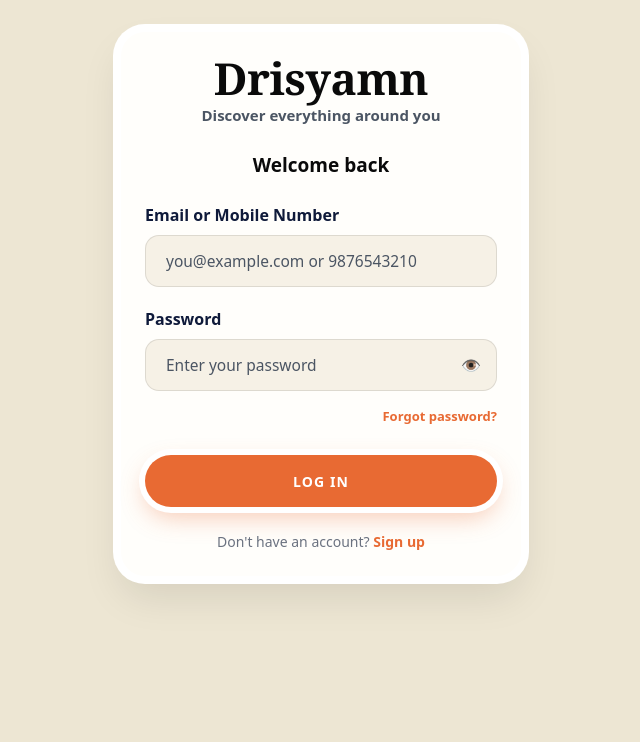
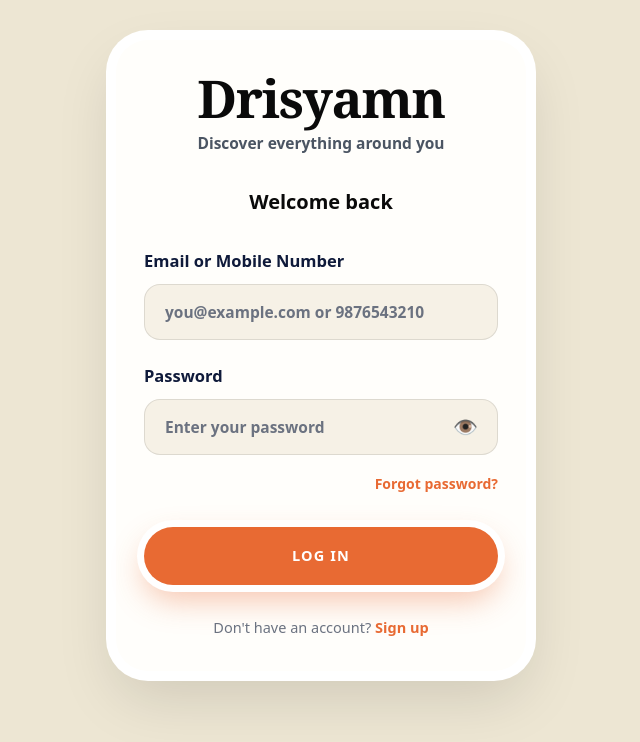
Before and after one commit to drisyamnretails-maker/drisyamn, a Next.js app: page /login in a window 1280 px wide. Shown: the top 742 px of the page, without its empty margins (319-959 px from the left). Built offline with nearby package versions, Linux system fonts and the light colour scheme; no server answers.

Commit message:
heavy design + full bg fix

```diff
--- a/app/layout.tsx
+++ b/app/layout.tsx
@@ -40,3 +40,6 @@
     </html>
   );
 }
+export const viewport = {
+  themeColor: "#EDE6D3",
+}
--- a/app/login/page.tsx
+++ b/app/login/page.tsx
@@ -28,43 +28,34 @@
     setErr({ id: "", pass: "" });
     const id = identifier.trim();
 
-    if (!id || !password) {
-      if (!id) setErr((p) => ({ ...p, id: "Enter email or mobile number" }));
-      if (!password) setErr((p) => ({ ...p, pass: "Please enter your password" }));
+    if (!id ||!password) {
+      if (!id) setErr((p) => ({...p, id: "Enter email or mobile number" }));
+      if (!password) setErr((p) => ({...p, pass: "Please enter your password" }));
       triggerShake();
       return;
     }
 
     setLoading(true);
-
     try {
       let emailToUse = id.toLowerCase();
       const cleanPhone = id.replace(/\D/g, "");
 
-      // If the user didn't enter a standard email (contains @)
       if (!emailToUse.includes("@")) {
-        const phoneEmailVariant = `user_${cleanPhone}@gmail.com`;
+        // FIX: pehle m...@drisyamn.com use kar - gmail nahi
+        const phoneEmailVariant = `m${cleanPhone}@drisyamn.com`;
+        const { data: profiles } = await supabase
+         .from("profiles")
+         .select("email")
+         .or(`phone.eq.${id},phone.eq.${cleanPhone},email.eq.${phoneEmailVariant}`)
+         .limit(1);
 
-        // Search profiles table by phone, username, or generated email
-        const { data: profiles, error: profileErr } = await supabase
-          .from("profiles")
-          .select("email")
-          .or(`phone.eq.${id},phone.eq.${cleanPhone},username.eq.${emailToUse},email.eq.${emailToUse},email.eq.${phoneEmailVariant}`)
-          .limit(1);
-
-        if (profileErr || !profiles || profiles.length === 0) {
-          // Fallback check: directly use constructed phone email if profile lookup fails
-          if (cleanPhone.length >= 10) {
-            emailToUse = phoneEmailVariant;
-          } else {
-            throw new Error("User not found - Please Sign up first");
-          }
+        if (profiles && profiles.length > 0) {
+          emailToUse = profiles[0].email;
         } else {
-          emailToUse = profiles[0].email;
+          emailToUse = phoneEmailVariant;
         }
       }
 
-      // Attempt Supabase Authentication
       const { data: authData, error: authError } = await supabase.auth.signInWithPassword({
         email: emailToUse,
         password: password,
@@ -77,113 +68,75 @@
         throw authError;
       }
 
-      // Fetch user profile after successful login
-      const { data: fullProfile } = await supabase
-        .from("profiles")
-        .select("*")
-        .eq("id", authData.user.id)
-        .maybeSingle();
-
+      const { data: fullProfile } = await supabase.from("profiles").select("*").eq("id", authData.user.id).maybeSingle();
       if (fullProfile) {
         localStorage.setItem("currentUser", JSON.stringify(fullProfile));
         localStorage.setItem("username", fullProfile.username || "");
       }
-
       router.push("/homefeed");
     } catch (e: any) {
-      if (e.message.includes("Wrong password")) {
-        setErr({ id: "", pass: "Wrong password" });
-      } else if (
-        e.message.includes("not found") ||
-        e.message.includes("Sign up") ||
-        e.message.includes("Invalid login")
-      ) {
-        setErr({ id: "User not found - Please Sign up first", pass: "" });
-      } else {
-        setErr({ id: e.message, pass: "" });
-      }
+      if (e.message.includes("Wrong password")) setErr({ id: "", pass: "Wrong password" });
+      else setErr({ id: e.message, pass: "" });
       triggerShake();
     } finally {
       setLoading(false);
     }
   };
 
-  const labelStyle = { color: LABEL_BLACK, fontSize: "16px", fontWeight: 700 } as const;
+  const labelStyle = { color: LABEL_BLACK, fontSize: "16.5px", fontWeight: 800 } as const;
 
   return (
     <div
-      className="min-h-[100vh] w-full flex items-start justify-center p-4 pt-8 overflow-y-auto"
+      className="min-h-[100dvh] w-full flex items-start justify-center p-4 pt-10"
       style={{ background: PAGE_BG }}
     >
       <div
-        className={`w-full max-w-[400px] bg-[#FFFEFB] rounded-[24px] px-6 py-6 mb-8 shadow-[0_0_0_8px_#fff,0_20px_40px_rgba(0,0,0,0.1)] ${
-          shake ? "animate-[shake_0.4s_ease]" : ""
+        className={`w-full max-w-[410px] bg-[#FFFEFB] rounded-[32px] px-7 py-8 mb-8 shadow-[0_0_0_10px_#fff,0_25px_60px_rgba(0,0,0,0.13)] ${
+          shake? "animate-[shake_0.4s_ease]" : ""
         }`}
       >
         <div className="text-center">
-          <h1
-            className="font-serif leading-none"
-            style={{ color: PURE_BLACK, fontSize: "44px", fontWeight: 800, letterSpacing: "-0.5px" }}
-          >
+          <h1 className="font-serif leading-none tracking-tight" style={{ color: PURE_BLACK, fontSize: "52px", fontWeight: 900 }}>
             Drisyamn
           </h1>
-          <p className="mt-1" style={{ color: "#4B5563", fontSize: "15px", fontWeight: 600 }}>
+          <p className="mt-2" style={{ color: "#4B5563", fontSize: "15.5px", fontWeight: 600 }}>
             Discover everything around you
           </p>
-          <h2 className="mt-6" style={{ color: PURE_BLACK, fontSize: "19px", fontWeight: 700 }}>
+          <h2 className="mt-8" style={{ color: PURE_BLACK, fontSize: "20px", fontWeight: 800 }}>
             Welcome back
           </h2>
         </div>
 
-        <div className="mt-6">
+        <div className="mt-8">
           <label style={labelStyle}>Email or Mobile Number</label>
           <input
             value={identifier}
             onChange={(e) => setIdentifier(e.target.value)}
             placeholder="you@example.com or 9876543210"
-            className="mt-2 w-full h-[52px] px-5 rounded-[14px] bg-[#F6F1E6] border border-black/10 text-[15.5px] font-medium outline-none focus:bg-white focus:border-[#E86A33]/40 focus:shadow-[0_0_0_4px_rgba(232,106,51,0.15)] placeholder:text-[#4B5563] placeholder:text-[15.5px] placeholder:font-medium transition-all"
+            className="mt-2.5 w-full h-[56px] px-5 rounded-[16px] bg-[#F6F1E6] border border-black/10 text-[15.5px] font-semibold outline-none focus:bg-white focus:border-[#E86A33]/40 focus:shadow-[0_0_0_5px_rgba(232,106,51,0.15)] placeholder:text-[#6B7280]"
             style={{ color: "#111827" }}
           />
-          {err.id && (
-            <div
-              className="mt-2 px-4 py-2.5 rounded-[10px] bg-[#F6F1E6] text-[13px] font-bold border border-black/5 text-red-600"
-            >
-              {err.id}
-            </div>
-          )}
+          {err.id && <div className="mt-2.5 px-4 py-3 rounded-[12px] bg-[#FFF0E8] text-[13px] font-bold border border-orange-200 text-red-600">{err.id}</div>}
 
-          <label className="mt-5 block" style={labelStyle}>
-            Password
-          </label>
-          <div className="relative mt-2">
+          <label className="mt-6 block" style={labelStyle}>Password</label>
+          <div className="relative mt-2.5">
             <input
               value={password}
               onChange={(e) => setPassword(e.target.value)}
-              type={show ? "text" : "password"}
+              type={show? "text" : "password"}
               placeholder="Enter your password"
               onKeyDown={(e) => e.key === "Enter" && handleLogin()}
-              className="w-full h-[52px] px-5 pr-12 rounded-[14px] bg-[#F6F1E6] border border-black/10 text-[15.5px] font-medium outline-none focus:bg-white focus:border-[#E86A33]/40 focus:shadow-[0_0_0_4px_rgba(232,106,51,0.15)] placeholder:text-[#4B5563] placeholder:text-[15.5px] placeholder:font-medium transition-all"
+              className="w-full h-[56px] px-5 pr-12 rounded-[16px] bg-[#F6F1E6] border border-black/10 text-[15.5px] font-semibold outline-none focus:bg-white focus:border-[#E86A33]/40 focus:shadow-[0_0_0_5px_rgba(232,106,51,0.15)] placeholder:text-[#6B7280]"
               style={{ color: "#111827" }}
             />
-            <button
-              onClick={() => setShow(!show)}
-              type="button"
-              className="absolute right-4 top-1/2 -translate-y-1/2 hover:opacity-80"
-              style={{ color: PURE_BLACK }}
-            >
-              {show ? "🙈" : "👁️"}
+            <button onClick={() => setShow(!show)} type="button" className="absolute right-5 top-1/2 -translate-y-1/2 text-[20px]" style={{ color: PURE_BLACK }}>
+              {show? "🙈" : "👁️"}
             </button>
           </div>
-          {err.pass && (
-            <div
-              className="mt-2 px-4 py-2.5 rounded-[10px] bg-[#F6F1E6] text-[13px] font-bold border border-black/5 text-red-600"
-            >
-              {err.pass}
-            </div>
-          )}
+          {err.pass && <div className="mt-2.5 px-4 py-3 rounded-[12px] bg-[#FFF0E8] text-[13px] font-bold border border-orange-200 text-red-600">{err.pass}</div>}
 
-          <div className="mt-3 text-right">
-            <Link href="/forgot-password" className="text-[13px] font-bold hover:underline" style={{ color: ORANGE }}>
+          <div className="mt-4 text-right">
+            <Link href="/forgot-password" className="text-[14px] font-extrabold hover:underline" style={{ color: ORANGE }}>
               Forgot password?
             </Link>
           </div>
@@ -191,38 +144,25 @@
           <button
             onClick={handleLogin}
             disabled={loading}
-            className="mt-7 w-full h-[52px] rounded-full text-white text-[14px] font-black tracking-[0.08em] uppercase hover:-translate-y-0.5 active:scale-[0.98] disabled:opacity-70 transition-all flex items-center justify-center cursor-pointer"
-            style={{ background: ORANGE, boxShadow: "0 0 0 6px white, 0 10px 24px rgba(232,106,51,0.35)" }}
+            className="mt-8 w-full h-[58px] rounded-full text-white text-[14.5px] font-black tracking-[0.08em] uppercase hover:-translate-y-0.5 active:scale-[0.98] disabled:opacity-70 transition-all flex items-center justify-center cursor-pointer"
+            style={{ background: ORANGE, boxShadow: "0 0 0 7px white, 0 14px 32px rgba(232,106,51,0.4)" }}
           >
-            {loading ? (
+            {loading? (
               <span className="flex gap-1">
                 <span className="w-1.5 h-1.5 bg-white rounded-full animate-bounce [animation-delay:-0.3s]"></span>
                 <span className="w-1.5 h-1.5 bg-white rounded-full animate-bounce [animation-delay:-0.15s]"></span>
                 <span className="w-1.5 h-1.5 bg-white rounded-full animate-bounce"></span>
               </span>
-            ) : (
-              "LOG IN"
-            )}
+            ) : "LOG IN"}
           </button>
 
-          <p className="mt-6 text-center text-[14px]">
-            <span className="font-medium" style={{ color: "#6B7280" }}>
-              Don't have an account?
-            </span>{" "}
-            <Link href="/signup" className="font-bold hover:underline" style={{ color: ORANGE }}>
-              Sign up
-            </Link>
+          <p className="mt-8 text-center text-[14.5px]">
+            <span className="font-medium" style={{ color: "#6B7280" }}>Don't have an account?</span>{" "}
+            <Link href="/signup" className="font-extrabold hover:underline" style={{ color: ORANGE }}>Sign up</Link>
           </p>
         </div>
       </div>
-
-      <style jsx>{`
-        @keyframes shake {
-          0%, 100% { transform: translateX(0); }
-          20%, 60% { transform: translateX(-4px); }
-          40%, 80% { transform: translateX(4px); }
-        }
-      `}</style>
+      <style jsx>{`@keyframes shake{0%,100%{transform:translateX(0)}20%,60%{transform:translateX(-6px)}40%,80%{transform:translateX(6px)}}`}</style>
     </div>
   );
 }
```
